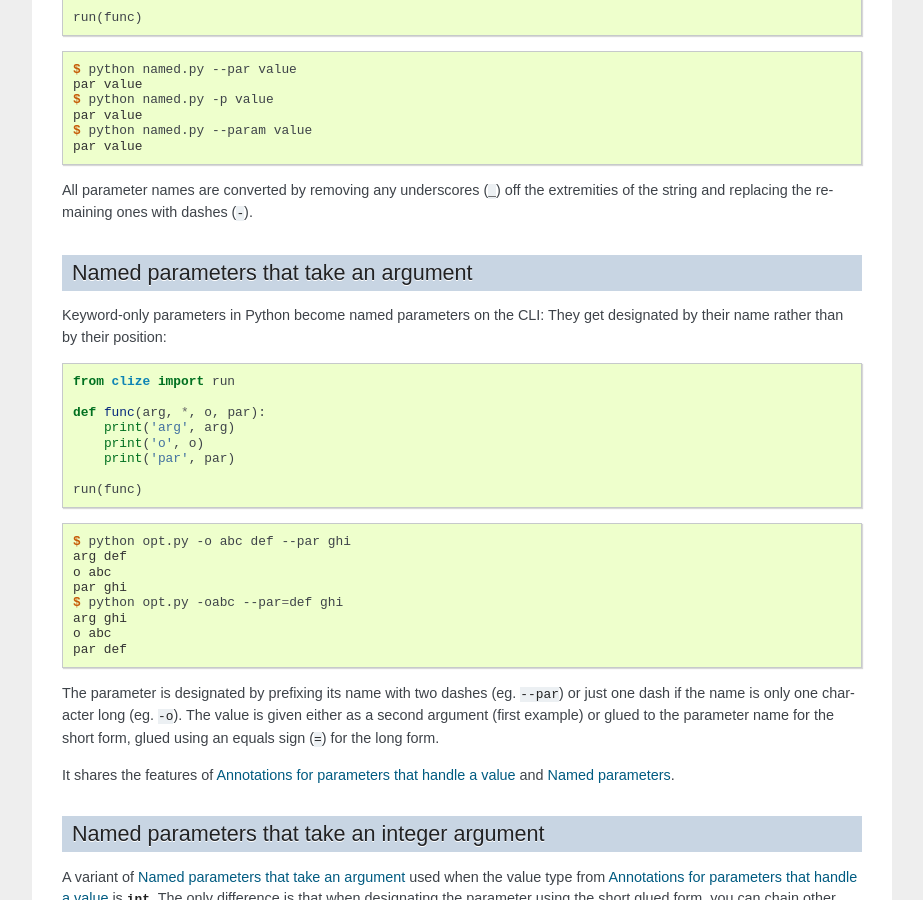
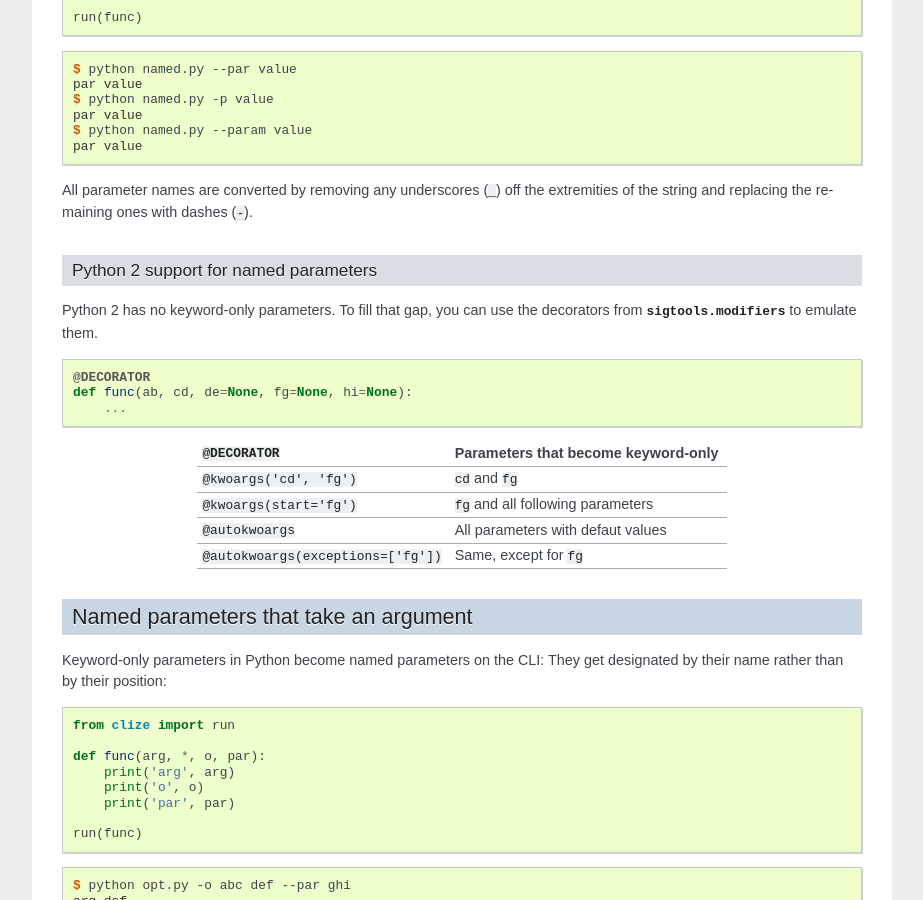
Before and after one commit to epsy/clize, a Sphinx documentation site: the page built from docs/reference.rst, in a window 1280 px wide and 900 px high, scrolled down 3369 px. Shown: the whole window, without its empty margins (198-1121 px from the left). Built offline with Sphinx 7.4.7, drawn with Linux system fonts in a browser that asks for light colours; some of the changed text lies outside the part shown.

Commit message:
Added a table of @kwoargs alternatives.

```diff
--- a/docs/basics.rst
+++ b/docs/basics.rst
@@ -162,6 +162,8 @@
 Here, :func:`@autokwoargs <sigtools.modifiers.autokwoargs>` turns all
 parameters with defaults into keyword-only parameters. Clize then treats it as
 an option instead of a positional parameter.
+
+.. seealso:: :ref:`named param py2`
 
 .. note::
     Since Python does not have syntax for specifying keyword-only parameters
--- a/docs/reference.rst
+++ b/docs/reference.rst
@@ -258,7 +258,32 @@
     $ python named.py --param value
     par value
 
-All parameter names are converted by removing any underscores (``_``) off the extremities of the string and replacing the remaining ones with dashes (``-``).
+All parameter names are converted by removing any underscores (``_``) off the
+extremities of the string and replacing the remaining ones with dashes (``-``).
+
+
+.. _named param py2:
+
+Python 2 support for named parameters
+.....................................
+
+Python 2 has no keyword-only parameters. To fill that gap, you can use the
+decorators from `sigtools.modifiers` to emulate them.
+
+.. code-block:: python
+
+    @DECORATOR
+    def func(ab, cd, de=None, fg=None, hi=None):
+        ...
+
+=================================== ===================================
+``@DECORATOR``                      Parameters that become keyword-only
+=================================== ===================================
+``@kwoargs('cd', 'fg')``            ``cd`` and ``fg``
+``@kwoargs(start='fg')``            ``fg`` and all following parameters
+``@autokwoargs``                    All parameters with defaut values
+``@autokwoargs(exceptions=['fg'])`` Same, except for ``fg``
+=================================== ===================================
 
 
 .. _option param:
```
